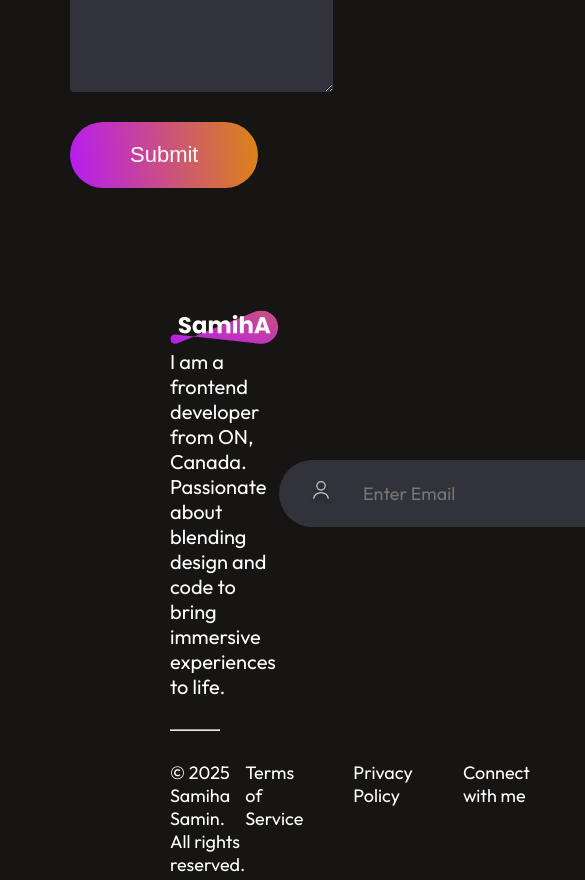
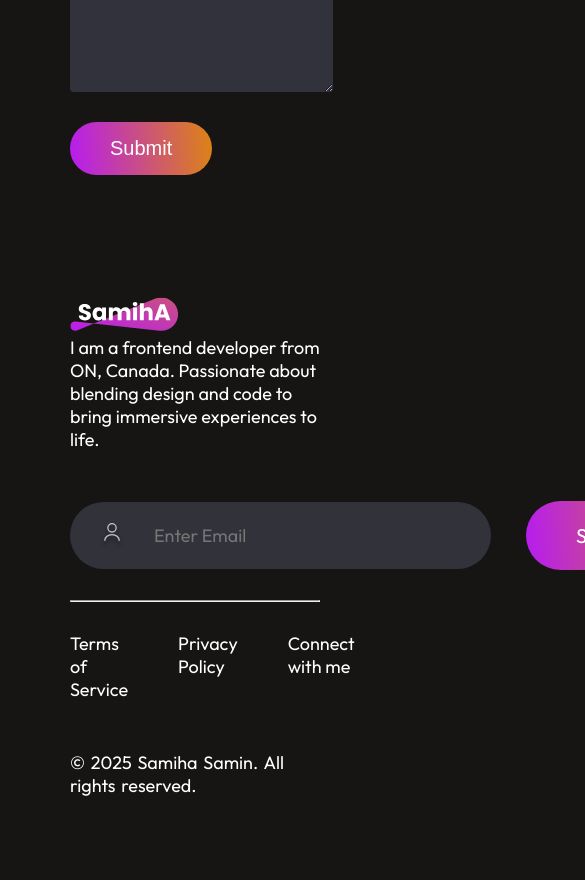
Before and after one commit to samihasamin/samiha-samin-portfolio, a React (Vite) app: page / in a window 390 px wide. Shown: the part 5380-6260 px from the top of the page, 585 px wide, since content can reach past the window. After the commit the page ends 6227 px from the top, so only its background shows below. Built offline with nearby package versions, Linux system fonts and the light colour scheme; no server answers.

Commit message:
Add responsive styling for footer at 768px

```diff
--- a/src/components/Footer/Footer.css
+++ b/src/components/Footer/Footer.css
@@ -100,4 +100,25 @@
   display: flex;
   gap: 50px;
   margin-bottom: 50px;
+}
+
+@media (max-width: 768px) {
+  .footer {
+    margin: 50px 70px;
+  }
+  .footer__top {
+    flex-direction: column;
+    gap: 50px;
+  }
+  .footer__top-left p {
+    font-size: 18px;
+  }
+  .footer__bottom {
+    display: flex;
+    flex-direction: column-reverse;
+    margin-bottom: 50px;
+  }
+  .footer__bottom-left {
+    word-spacing: 2px;
+  }
 }/*# sourceMappingURL=Footer.css.map */
--- a/src/components/Footer/Footer.scss
+++ b/src/components/Footer/Footer.scss
@@ -73,3 +73,30 @@
     }
   }
 }
+
+@media (max-width: 768px) {
+  .footer {
+    margin: 50px 70px;
+
+    &__top {
+      flex-direction: column;
+      gap: 50px;
+
+      &-left {
+        p {
+          font-size: 18px;
+        }
+      }
+    }
+
+    &__bottom {
+      display: flex;
+      flex-direction: column-reverse;
+      margin-bottom: 50px;
+
+      &-left {
+        word-spacing: 2px;
+      }
+    }
+  }
+}
--- a/src/components/GetInTouch/GetInTouch.css
+++ b/src/components/GetInTouch/GetInTouch.css
@@ -190,4 +190,8 @@
     width: 100%;
     font-size: 20px;
   }
+  .getintouch__details-right button {
+    font-size: 20px;
+    padding: 15px 40px;
+  }
 }/*# sourceMappingURL=GetInTouch.css.map */
--- a/src/components/GetInTouch/GetInTouch.scss
+++ b/src/components/GetInTouch/GetInTouch.scss
@@ -184,6 +184,11 @@
           width: 100%;
           font-size: 20px;
         }
+
+        button {
+          font-size: 20px;
+          padding: 15px 40px;
+        }
       }
     }
   }
```
Also changed, not shown: 2 other files (tests, documents, lock files or other folders).
